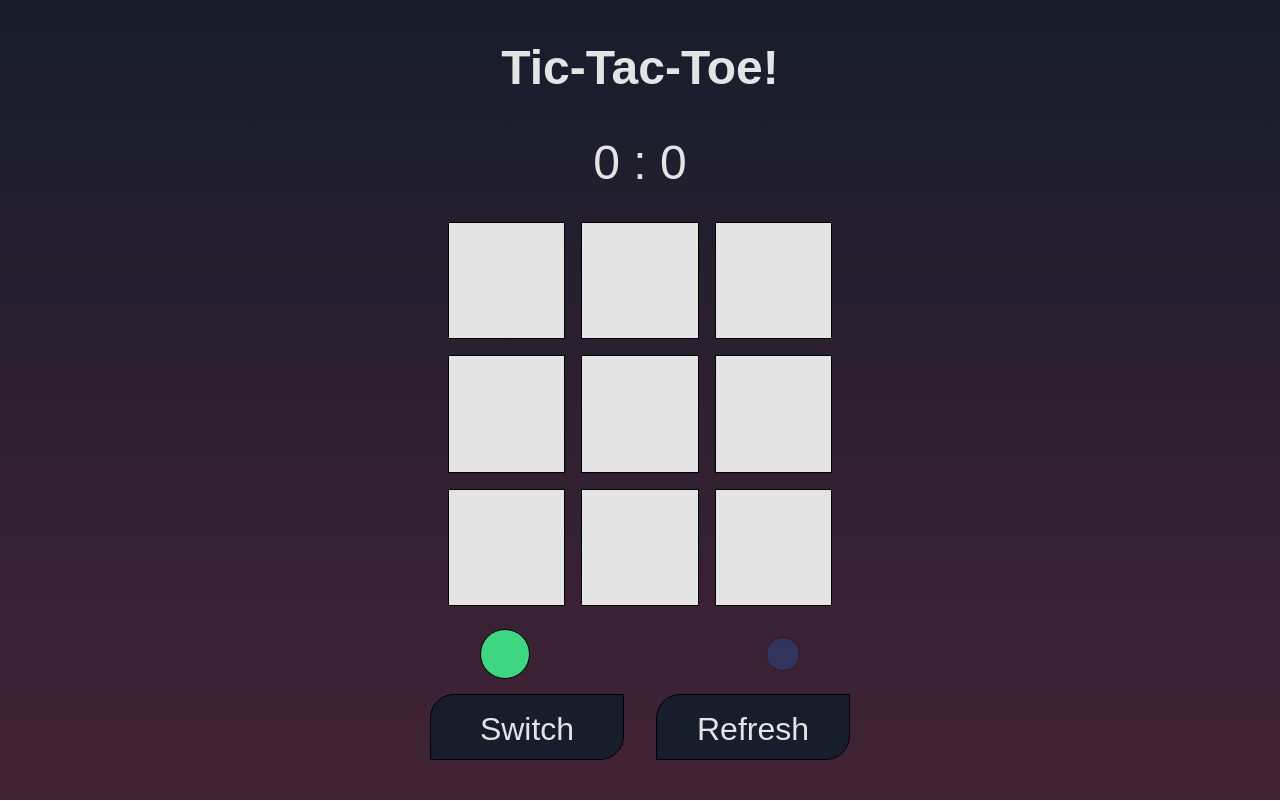
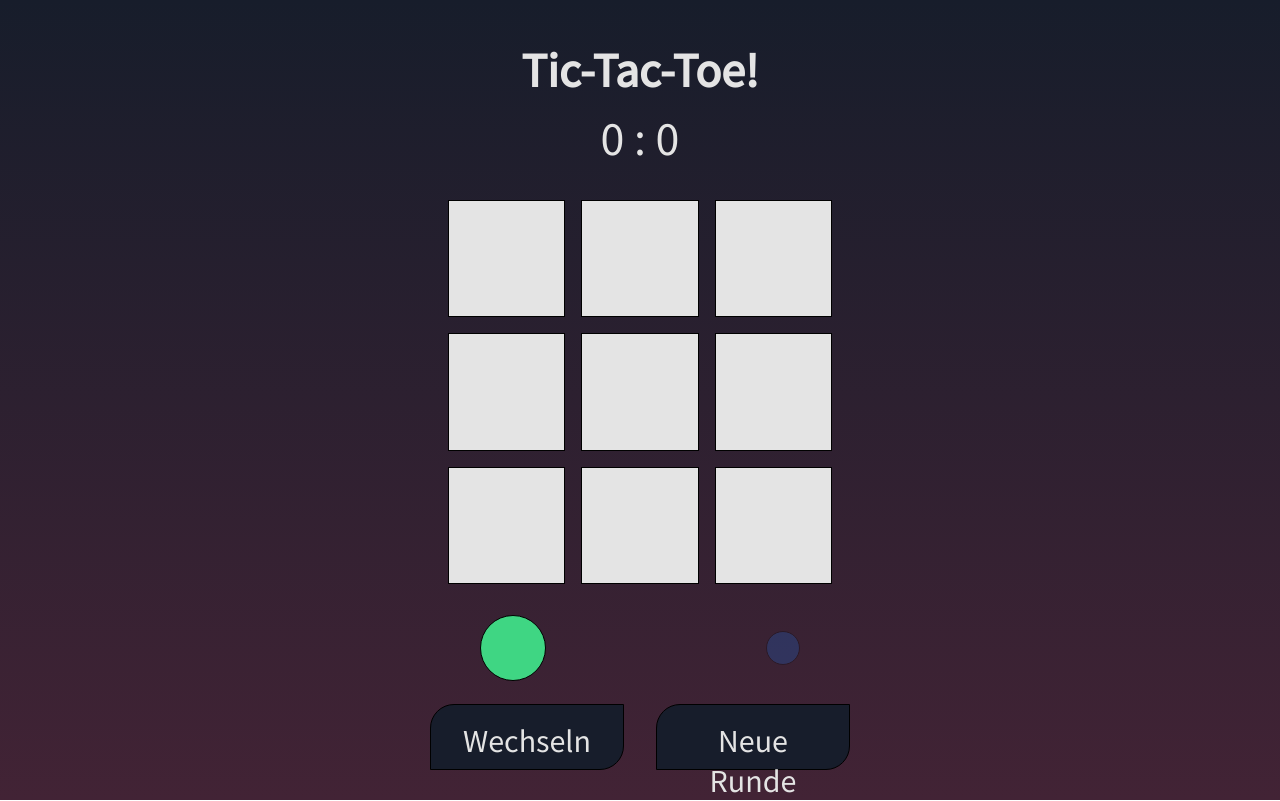
Before and after one commit to emrunyx/tictactoe, a website: page src/index.html in a window 1280 px wide. Drawn offline with Linux system fonts and the light colour scheme.

Commit message:
Germanized | Added some browser compatibility

```diff
--- a/src/index.html
+++ b/src/index.html
@@ -38,8 +38,8 @@
                 <p></p>
             </div>
             <div class="button-bar">
-                <div class="gameLogicButton enabled" id="switch">Switch</div>
-                <div class="gameLogicButton enabled" id="refresh">Refresh</div>
+                <div class="gameLogicButton enabled" id="switch">Wechseln</div>
+                <div class="gameLogicButton enabled" id="refresh">Neue Runde</div>
             </div>
         </div>
     </body>
--- a/src/script.js
+++ b/src/script.js
@@ -32,7 +32,7 @@ function select(event)
     let li = event.target.classList
     if (li.toString().includes('selectable'))
     {
-        color = (player ? 'playerOne' : 'playerTwo') // getting the color
+        color = (player ? 'playerTwo' : 'playerOne') // getting the color
         li.add(color) // grid-item occupied by the player
         li.remove('selectable') // disable the hover animation
         togglePlayers()
@@ -109,11 +109,11 @@ function togglePlayers()
     player = !player
     // 2) Toggle the view
     // the new block is getting bigger...
-    let listOne = document.getElementsByClassName(player ? 'blockOne' : 'blockTwo')[0].classList
+    let listOne = document.getElementsByClassName(player ? 'blockTwo' : 'blockOne')[0].classList
     listOne.add('grow')
     listOne.remove('shrink')
     // ...while the old block is getting tinier
-    let listTwo = document.getElementsByClassName(player ? 'blockTwo' : 'blockOne')[0].classList
+    let listTwo = document.getElementsByClassName(player ? 'blockOne' : 'blockTwo')[0].classList
     listTwo.add('shrink')
     listTwo.remove('grow')
 }
--- a/src/styles.css
+++ b/src/styles.css
@@ -1,3 +1,5 @@
+@import url('https://fonts.googleapis.com/css2?family=Source+Sans+Pro&display=swap');
+
 /* Global variables and widely spreaded settings */
 
 :root
@@ -5,7 +7,7 @@
     --default-threshold: min(2vw, 2vh);
     --default-width: min(50vw, 50vh);
     --little-block-size: min(4vh, 4vw);
-    --big-block-size: min(6vh, 6vw);
+    --big-block-size: min(8vh, 8vw);
     --whiteish: #e4e4e4;
     --globalgrey: #171d2b;
     --playerOneColor: #3fd683;
@@ -14,7 +16,9 @@
 
 *
 {
-    font-family: fantasy;
+    margin: 0;
+    padding: 0;
+    font-family: 'Source Sans Pro', sans-serif;
     color: var(--whiteish);
 }
 
@@ -29,11 +33,11 @@ body
 /* top level container keeping anything*/
 .container
 {
+    display: -webkit-flex;
     display: flex;
     align-items: center;
     flex-direction: column;
 }
-
 
 /* Heading at the top */
 h1
@@ -54,7 +58,8 @@ p
 .player-bar
 {
     width: var(--default-width);
-    margin: var(--default-threshold);
+    margin: calc(2 * var(--default-threshold));
+    display: -webkit-flex;
     display: flex;
     align-items: center;
     justify-content: center;
@@ -97,17 +102,17 @@ p
 /* Lets a block grow and become not opaque at all */
 .grow
 {
-    opacity: 1;
     width: var(--big-block-size);
     height: var(--big-block-size);
+    opacity: 1;
 }
 
 /* Lets a block shrink and become opaquish */
 .shrink
 {
-    opacity: 0.25;
     width: var(--little-block-size);
     height: var(--little-block-size);
+    opacity: 0.25;
 }
 
 
@@ -119,6 +124,8 @@ p
     height: var(--default-width);
     width: var(--default-width);
     margin: var(--default-threshold);
+    display:-webkit-grid;
+    display: -moz-grid;
     display: grid;
     grid-template-columns: repeat(3, 1fr);
     grid-template-rows: repeat(3, 1fr);
@@ -170,6 +177,7 @@ p
 /* Top-level container of the button bar: just row-flex */
 .button-bar
 {
+    display: -webkit-flex;
     display: flex;
     flex-direction: row;
 }
@@ -181,10 +189,10 @@ p
     height: calc(2 * var(--default-threshold));
     background: var(--globalgrey);
     margin: var(--default-threshold);
-    border: clamp(1px, 1px, 5px) solid black;
+    border: 1px solid black;
     padding: var(--default-threshold);
     border-radius: 0.75em 0 0.75em 0;
-    font-size: calc(2 * var(--default-threshold));
+    font-size: min(3vw, 2em);
     text-align: center;
     opacity: 0.5;
     transition: 0.5s ease;
```
